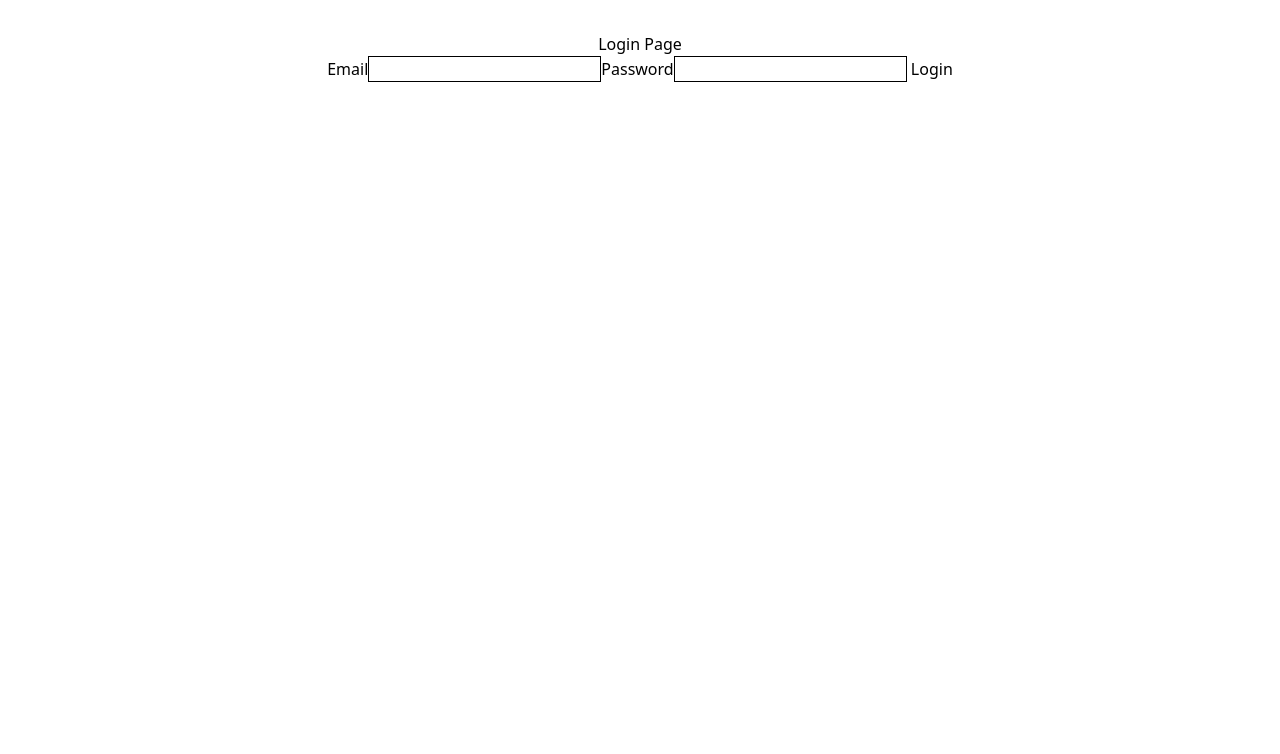
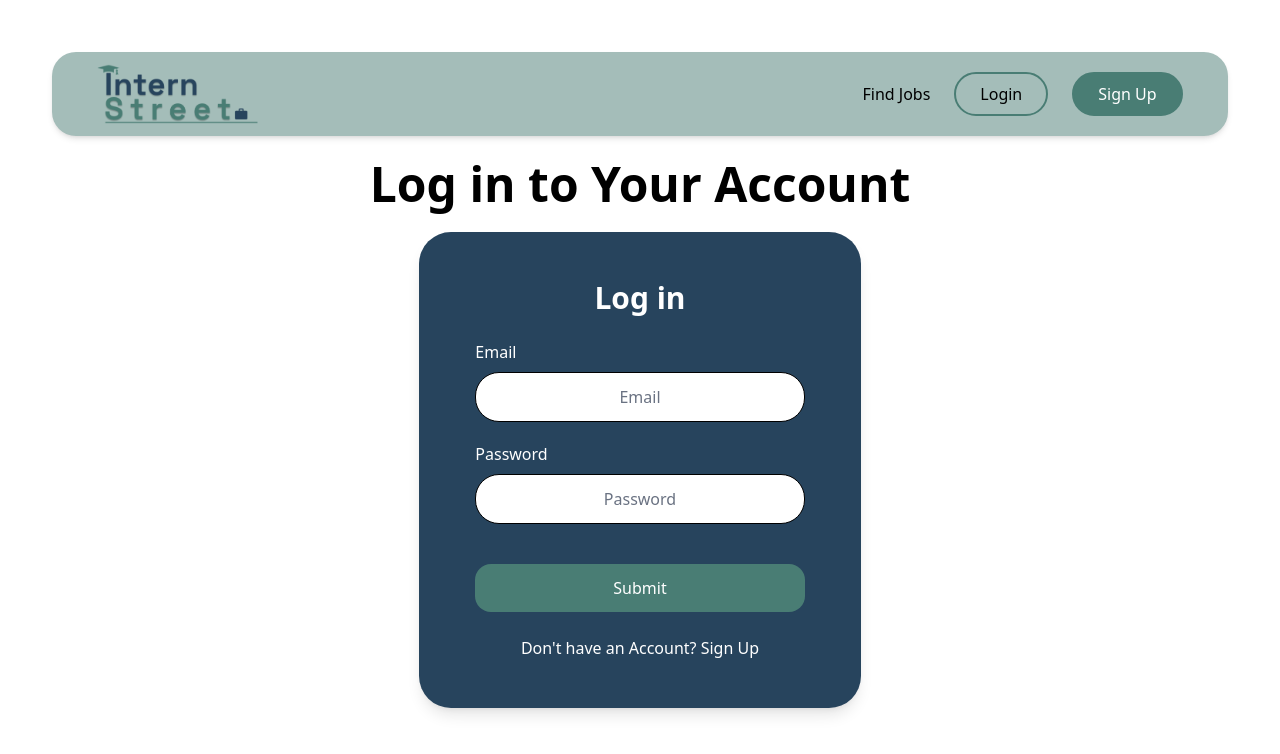
Before and after one commit to ru-wel/internstreet-cloudcom, a React (Vite) app in the folder frontend/: page /login in a window 1280 px wide. Shown: the top 754 px of the page. Built offline with nearby package versions, Linux system fonts and the light colour scheme.

Commit message:
styled login page

```diff
--- a/frontend/src/pages/Benefits.jsx
+++ b/frontend/src/pages/Benefits.jsx
@@ -3,7 +3,7 @@ import React from "react";
 const Benefits = () => {
   return (
     <div className="bg-[#497D74] text-white py-20 px-6 flex flex-col items-center text-center">
-      <h2 className="text-6xl font-bold mb-8">Why Choose Intern Street?</h2>
+      <h2 className="lg:text-6xl text-5xl font-bold mb-8">Why Choose Intern Street?</h2>
 
       <div className="grid md:grid-cols-2 gap-8 max-w-3xl w-full my-6">
         <div className="bg-[#F8F5EC] text-gray-900 p-6 rounded-4xl shadow-lg">
--- a/frontend/src/pages/Nav.jsx
+++ b/frontend/src/pages/Nav.jsx
@@ -36,7 +36,7 @@ const Nav = () => {
     <div className='mx-5 my-5'>
       <nav className='bg-[#a4bdb9] shadow-md top-0 w-full sticky z-50 rounded-3xl'>
         <div className='w-[95%] mx-auto px-4 py-3 flex justify-between items-center rounded-lg'>
-          <a href="#">
+          <a href="/landing">
             <img src={logo} alt="InternStreet Logo" className="h-15 w-auto" />
           </a>
 
--- a/frontend/src/pages/userPages/Login.jsx
+++ b/frontend/src/pages/userPages/Login.jsx
@@ -2,6 +2,7 @@ import React from 'react';
 import { useState } from 'react';
 import { Link, useNavigate } from 'react-router-dom';
 import axios from 'axios';
+import Nav from '../Nav';
 
 function Login() {
   const [email, setEmail] = useState('');
@@ -37,17 +38,35 @@ function Login() {
 
   return (
     <div>
-      <h1>Login Page</h1>
-      <form onSubmit={handleSubmit}>
-        <label htmlFor="email">Email
-          <input type="email" name="email" value={email} onChange={handleEmailChange} style={{border: '1px solid #000'}}/>
-        </label>
-        <label htmlFor="password">Password
-          <input type="password" name="password" value={password} onChange={handlePasswordChange} style={{border: '1px solid #000'}}/>
-        </label>
-        {error && <p style={{ color: 'red' }}>{error}</p>} {/* LILITAW LANG PAG MAY ERROR | STYLE NIYO NALANG ACCORDINGLY */}
-        <button type="submit">Login</button>
-      </form>
+      <Nav></Nav>
+      <h1 className='lg:text-5xl md:text-3xl text-xl font-bold text-center my-6'>Log in to Your Account</h1>
+
+      <div className='flex items-center justify-center mx-8'>
+        <div className='bg-[#27445D] py-12 px-12 rounded-4xl shadow-lg text-center'>
+          <h2 className='text-3xl font-bold mb-6 text-white'>Log in</h2>
+
+          <form onSubmit={handleSubmit} className='flex flex-col px-2'>
+            <label htmlFor="email" className='text-left text-white text-md font-medium mb-1'>Email
+              <input type="email" name="email" value={email} placeholder='Email' onChange={handleEmailChange} className='w-full mt-2 p-3 mb-4 border rounded-3xl text-center bg-white placeholder-gray-500 text-black' />
+            </label>
+
+            <label htmlFor="password" className='text-left text-white font-medium'>Password
+              <input type="password" name="password" value={password} placeholder='Password' onChange={handlePasswordChange} className='w-full mt-2 p-3 mb-4 border rounded-3xl text-center bg-white placeholder-gray-500 text-black' />
+            </label>
+
+            {error && <p className='text-red-500 text-md font-bold'>{error}</p>} {/* LILITAW LANG PAG MAY ERROR | STYLE NIYO NALANG ACCORDINGLY */}
+
+            <button type='submit' className="bg-[#497D74] text-white py-3 mt-6 rounded-2xl font-medium transition transform hover:scale-105">
+              Submit
+            </button>
+
+            <p className='mt-6 text-white'>
+              Don't have an Account?{' '}
+              <a href="/signup" className="font-medium hover:underline">Sign Up</a>
+            </p>
+          </form>
+        </div>
+      </div>
     </div>
   )
 }
```
